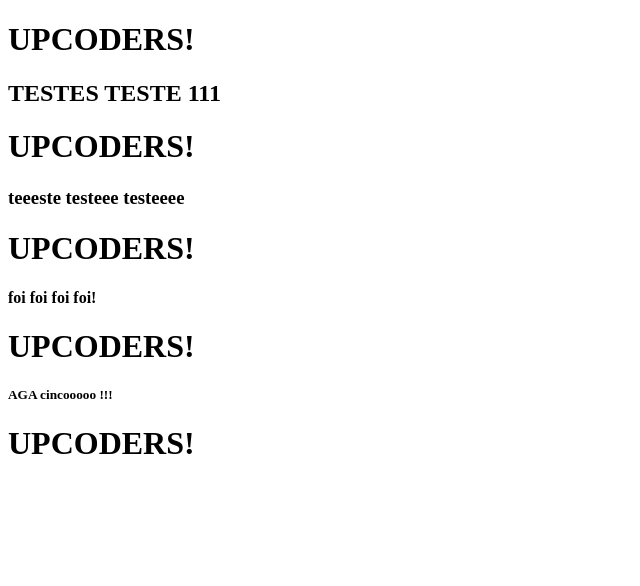
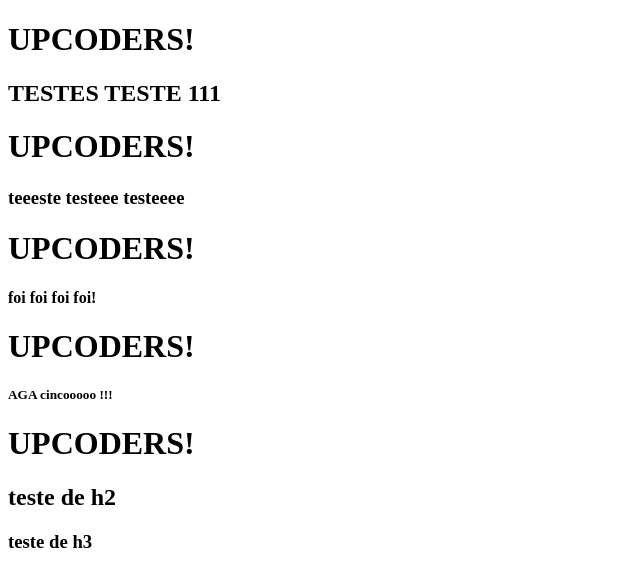
Before and after one commit to UpCodders/treinamentoGit, a plain HTML site: page index.html in a window 1280 px wide. Shown: the whole page, without its empty margins (0-640 px from the left). Drawn offline with Linux system fonts and the light colour scheme.

Commit message:
alterei 3 linhas do index.html

```diff
--- a/index.html
+++ b/index.html
@@ -16,5 +16,8 @@
     <h1>UPCODERS!</h1>
     <h5>AGA cincooooo !!!</h5>
     <h1>UPCODERS!</h1>
+    <h2>teste de h2</h2>
+    <a href="www.google.com"></a>
+    <h3>teste de h3</h3>
 </body>
 </html>
```
